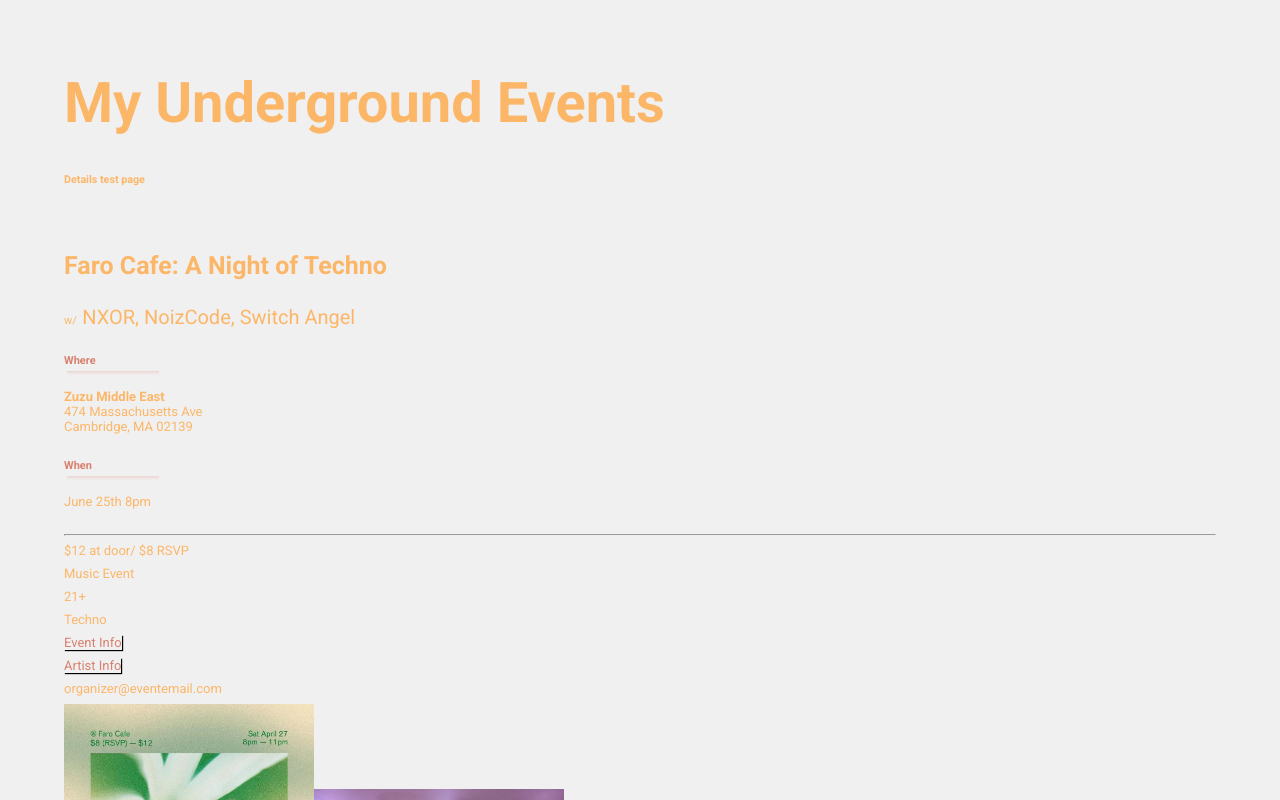
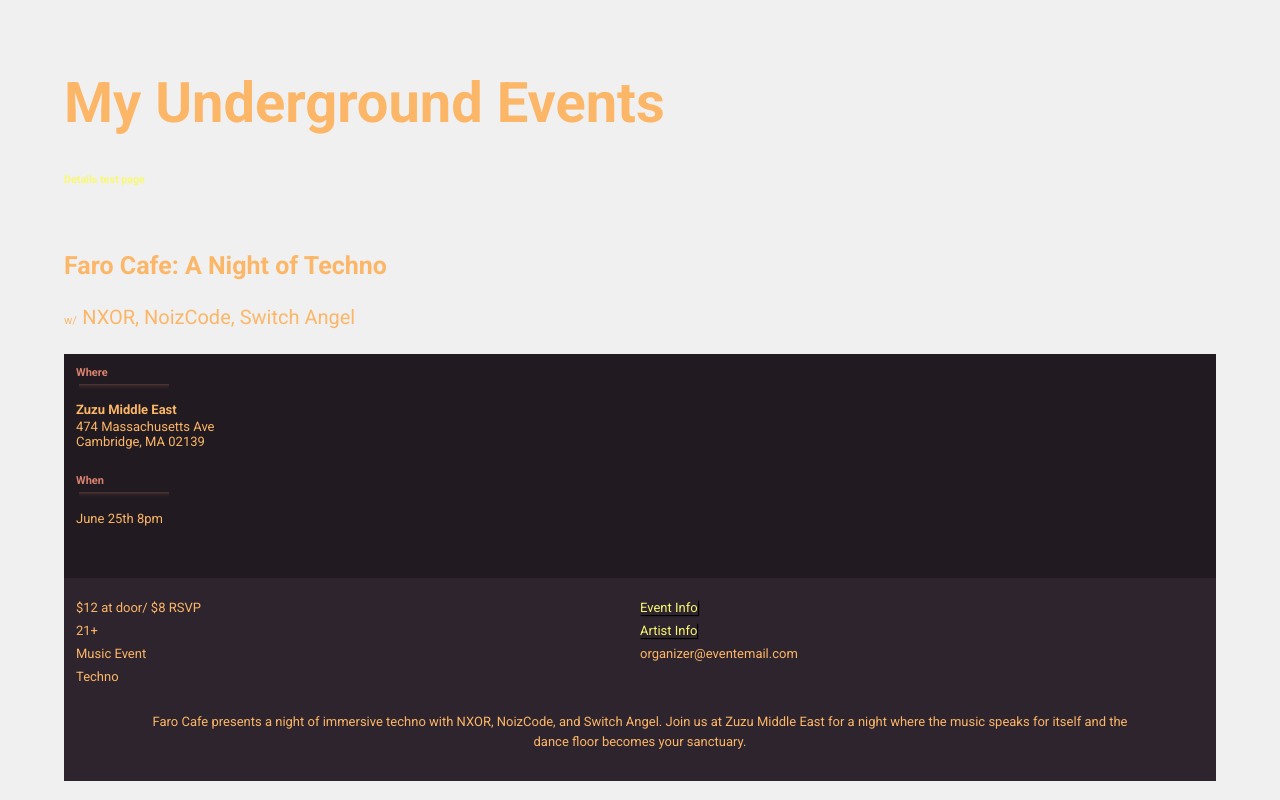
Before and after one commit to alkalinemusic/myundergroundeventAGAIN, a React (Vite) app: page /eventDetails/id in a window 1280 px wide. Shown: the top 800 px of the page. Built offline with nearby package versions, Linux system fonts and the light colour scheme.

Commit message:
added bg-color to the two description settings

```diff
--- a/src/CSS/EventDetails.css
+++ b/src/CSS/EventDetails.css
@@ -23,8 +23,42 @@
   margin-bottom: 8px;
 }
 
+.row {
+  display: flex;
+}
+
+/* Create two equal columns that sits next to each other */
+.column {
+  flex: 50%;
+  padding: 10px 0 20px 0;
+  height: auto; /* Should be removed. Only for demonstration */
+}
+
+.section-one-container {
+  background-color: var(--eighth-color);
+  padding: 12px;
+  height: 200px;
+}
+
+.section-two-container {
+  padding: 12px 12px 0 12px;
+  /* height: 200px; */
+  /* margin-bottom: 40px; */
+}
+
+.section-two-plus-descripton {
+  background-color: var(--seventh-color);
+}
+
+a:link,
+a:visited,
+a:hover,
+a:active {
+  color: var(--fifth-color);
+}
+
 .social-link {
-  color: var(--second-color);
+  color: var(--fifth-color);
   box-shadow: 1px 1px 1px black;
 }
 
@@ -59,8 +93,32 @@
 .where-header,
 .when-header {
   font-weight: 600;
+  line-height: 1.3em;
 }
 
+/* .event-description {
+  width: 80%;
+}
+
+.event-description-container {
+  text-align: center;
+} */
+
+.event-description-container {
+  margin-bottom: 40px;
+  padding-bottom: 30px;
+  display: flex;
+  justify-content: center;
+  align-items: center;
+  text-align: center;
+  /* padding: 20px; */
+}
+
+.event-description {
+  max-width: 85%;
+  font-size: 1em;
+  line-height: 1.5em;
+}
 .with-abbr {
   font-size: 11px;
 }
--- a/src/index.css
+++ b/src/index.css
@@ -12,6 +12,8 @@
   --fourth-color: #554252; /* Continuing */
   --fifth-color: #f9f871; /* Another */
   --sixth-color: #242424; /* Ending the sequence */
+  --seventh-color: #2e242d;
+  --eighth-color: #211a20;
 }
 
 .roboto-regular {
@@ -45,6 +47,7 @@ body {
   color: var(--text-color);
   background-color: var(--background-color);
   text-align: center;
+  box-sizing: border-box;
 }
 
 h1 {
--- a/src/pages/EventDetails.jsx
+++ b/src/pages/EventDetails.jsx
@@ -14,9 +14,9 @@ export default function EventDetails() {
         Angel
       </div>
       <div className="search-results-section">
+        <section className="section-one-container">
           <div className="where-header">Where</div>
           <hr className="style-four-a" />
-
           <div className="venue-name-container">
             <span className="row-header-venue ">
               <span className="venue">Zuzu Middle East</span>
@@ -26,35 +26,31 @@ export default function EventDetails() {
               Cambridge, MA 02139
             </span>
           </div>
-
           <div className="when-header">When</div>
           <hr className="style-four-a" />
-
           <div className="venue-when-container">
             <span className="row-header-when">
               <span className="when">June 25th 8pm</span>
             </span>
           </div>
-        {/*  THIS HR IS TEMPORARY */}
-        <hr />
+        </section>
+        <section className="section-two-plus-descripton">
+          <section className="section-two-container row">
+            <section className="section-two-left column">
               <div className="row-container">
                 <span className="row-header">$12 at door/ $8 RSVP</span>
+              </div>
+              <div className="row-container">
+                <span className="row-header">21+</span>
               </div>
               <div className="row-container">
                 <span className="row-header">Music Event</span>
               </div>
               <div className="row-container">
-          <span className="row-header">21+</span>
-        </div>
-        <div className="row-container">
                 <span className="row-header">Techno</span>
               </div>
-        {/* <div className="row-container">
-          <span className="row-header">
-            Flyer
-          </span>
-        </div> */}
-
+            </section>
+            <section className="section-two-left column">
               <div className="row-container">
                 <span className="row-header">
                   {/* <stron>Event social links&nbsp;&nbsp;&nbsp;</stron g> */}
@@ -78,6 +74,23 @@ export default function EventDetails() {
               <div className="row-container">
                 <span className="row-header">organizer@eventemail.com</span>
               </div>
+            </section>
+            {/* <div className="row-container">
+                <span className="row-header">
+                  Flyer
+                </span>
+              </div> */}
+          </section>
+          <div className="event-description-container">
+            <div className="event-description">
+              Faro Cafe presents a night of immersive techno with NXOR,
+              NoizCode, and Switch Angel. Join us at Zuzu Middle East for a
+              night where the music speaks for itself and the dance floor
+              becomes your sanctuary.
+            </div>
+          </div>
+        </section>
+
         <Image.PreviewGroup
           preview={{
             onChange: (current, prev) =>
```
Lines whose indentation alone changed are shown as unchanged.
